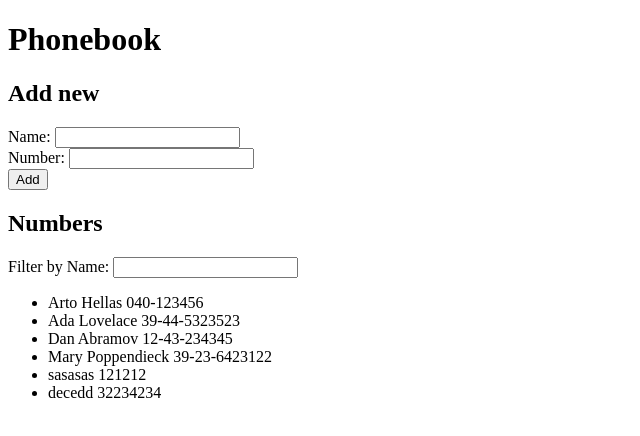
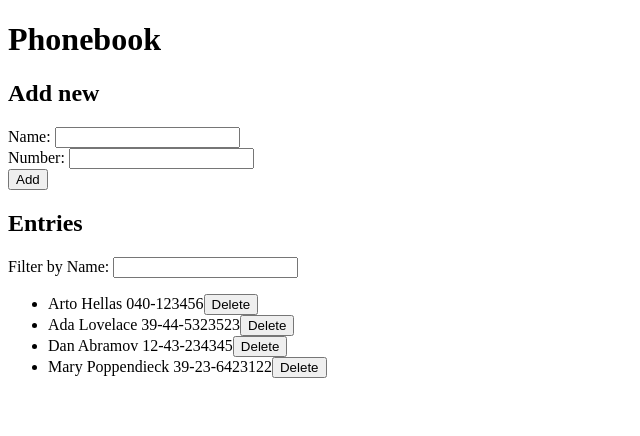
Before and after one commit to davidlpoole/fullstack-p2-phonebook, a React (Create React App) app: page / in a window 1280 px wide. Shown: the top 436 px of the page, without its empty margins (0-640 px from the left). Built offline with nearby package versions, Linux system fonts and the light colour scheme; data requests are answered from the project's data file.

Commit message:
add a delete button on entries

```diff
--- a/db.json
+++ b/db.json
@@ -19,16 +19,6 @@
       "name": "Mary Poppendieck",
       "number": "39-23-6423122",
       "id": 4
-    },
-    {
-      "name": "sasasas",
-      "number": "121212",
-      "id": 5
-    },
-    {
-      "name": "decedd",
-      "number": "32234234",
-      "id": 6
     }
   ]
 }
--- a/src/App.js
+++ b/src/App.js
@@ -1,10 +1,10 @@
 import React, { useState, useEffect } from 'react'
-import axios from 'axios'
 import peopleService from './services/people'
 
 import { Form } from './components/Form'
 import { InputField } from './components/InputField'
 import { Entries } from './components/Entries'
+import { Heading } from './components/Heading'
 
 const App = () => {
 
@@ -35,7 +35,6 @@ const App = () => {
 
   const addPerson = (event) => {
     event.preventDefault()
-
     if (people.map(person => person.name).includes(newName) === false) {
       const personObject = {
         name: newName,
@@ -54,19 +53,29 @@ const App = () => {
     }
   }
 
+  const deletePerson = id => {
+    let person = people.find(p => p.id === id)
+    if (!window.confirm(`Are you sure you want to delete '${person.name}'?`)) return;
+    peopleService
+      .remove(id)
+      .then(() => {
+        alert(`Deleted '${person.name}' succesfully`)
+        setPeople(people.filter(p => p.id !== id))
+      })
+  }
+
   const peopleToShow = people.filter(person =>
     person.name.toLowerCase().includes(
       newFilter.toLowerCase()
     ))
 
-
   return (
     <div>
+
       <h1>Phonebook</h1>
 
-      <h2>
-        Add new
-      </h2>
+      <Heading text='Add new' />
+
       <Form
         onSubmit={addPerson}
         newName={newName}
@@ -75,9 +84,8 @@ const App = () => {
         handleNumberChange={handleNumberChange}
       />
 
-      <h2>
-        Numbers
-      </h2>
+      <Heading text='Entries' />
+
       <InputField
         htmlFor='filter'
         label='Filter by Name: '
@@ -86,7 +94,8 @@ const App = () => {
         onChange={handleFilterChange}
       />
 
-      <Entries people={peopleToShow} />
+      <Entries people={peopleToShow} onDelete={deletePerson} />
+
     </div>
   );
 }
--- a/src/components/Entries.js
+++ b/src/components/Entries.js
@@ -1,10 +1,18 @@
 import React from 'react';
 
-export const Entries = ({ people }) => {
+const Entry = ({ person, onDelete }) => {
+  return (
+    <li key={person.id}>{person.name} {person.number}
+      <button onClick={() => onDelete(person.id)}>Delete</button>
+    </li>
+  )
+}
+
+export const Entries = ({ people, onDelete }) => {
   return (
     <ul>
       {people.map(person =>
-        <li key={person.id}>{person.name} {person.number}</li>
+        <Entry key={person.id} person={person} onDelete={onDelete} />
       )}
     </ul>
   );
--- /dev/null
+++ b/src/components/Heading.js
@@ -0,0 +1,9 @@
+import React from 'react';
+
+export const Heading = ({ text }) => {
+    return (
+        <h2>
+            {text}
+        </h2>
+    );
+};
--- a/src/services/people.js
+++ b/src/services/people.js
@@ -16,8 +16,13 @@ const update = (id, newObject) => {
     return request.then(response => response.data)
 }
 
+const remove = (id) => {
+    const request = axios.delete(`${baseUrl}/${id}`)
+    return request.then(response => response.data)
+}
+
 const peopleService = {
-    getAll, create, update
+    getAll, create, update, remove
 }
 
 export default peopleService
```
